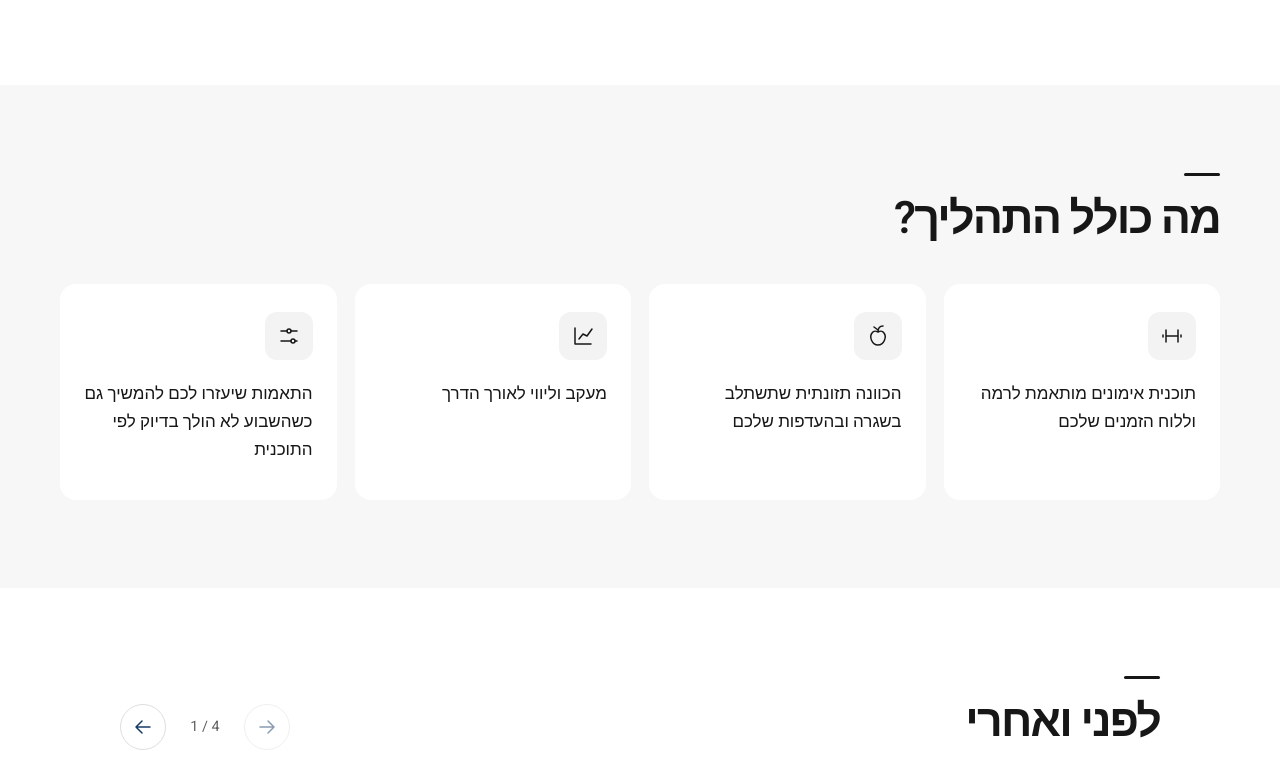
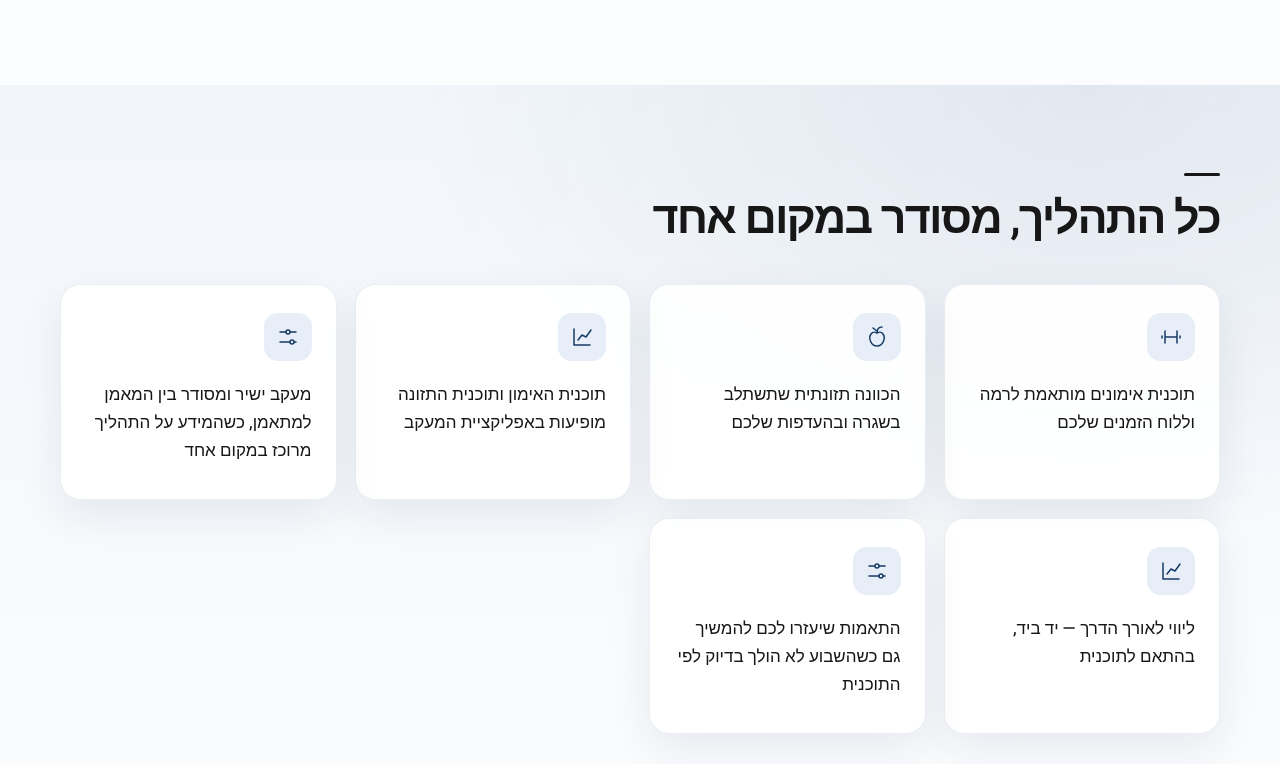
Before and after one commit to amiti00111-cpu/amitifargan, a website built with Vite: page index.html in a window 1280 px wide. Shown: the part 1276-2040 px from the top of the page. Built offline with nearby package versions, Linux system fonts and the light colour scheme.

Commit message:
Add app tracking details and modernize landing page

```diff
--- a/src/data/content.js
+++ b/src/data/content.js
@@ -32,11 +32,13 @@ export const content = {
     ],
   },
   features: {
-    title: 'מה כולל התהליך?',
+    title: 'כל התהליך, מסודר במקום אחד',
     items: [
       { icon: 'training', text: 'תוכנית אימונים מותאמת לרמה וללוח הזמנים שלכם' },
       { icon: 'nutrition', text: 'הכוונה תזונתית שתשתלב בשגרה ובהעדפות שלכם' },
-      { icon: 'progress', text: 'מעקב וליווי לאורך הדרך' },
+      { icon: 'progress', text: 'תוכנית האימון ותוכנית התזונה מופיעות באפליקציית המעקב' },
+      { icon: 'adjust', text: 'מעקב ישיר ומסודר בין המאמן למתאמן, כשהמידע על התהליך מרוכז במקום אחד' },
+      { icon: 'progress', text: 'ליווי לאורך הדרך — יד ביד, בהתאם לתוכנית' },
       { icon: 'adjust', text: 'התאמות שיעזרו לכם להמשיך גם כשהשבוע לא הולך בדיוק לפי התוכנית' },
     ],
   },
@@ -79,8 +81,8 @@ export const content = {
     ],
   },
   benefits: {
-    title: 'תהליך שמתאים לכם — ולא להפך',
-    text: 'נתחיל בהיכרות עם המטרות, ההעדפות והשגרה שלכם. משם נבנה תוכנית אישית, נעקוב אחר ההתקדמות ונבצע התאמות לפי הצורך.',
+    title: 'ליווי ישיר, בלי לאבד את הדרך',
+    text: 'האפליקציה מרכזת את תוכנית האימון ואת תוכנית התזונה במקום אחד. לאורך הדרך מתקיים מעקב ישיר ומסודר בין המאמן למתאמן, כדי לעבוד יחד לפי התוכנית ולהתאים את התהליך.',
   },
   // These sections are omitted until genuine testimonials / FAQ are supplied.
   // Testimonials: { text, name? } OR { image: { src, alt, width, height } }.
@@ -88,8 +90,8 @@ export const content = {
   // FAQ entries: { question, answer }.
   faq: { title: 'שאלות נפוצות', items: [] },
   cta: {
-    title: 'לא צריך לחכות ליום ראשון',
-    text: 'אם אתם רוצים להתחטב, אבל מחפשים דרך שאפשר לשלב בחיים האמיתיים — השאירו פרטים ונבדוק יחד אם התהליך מתאים לכם.',
+    title: 'מחפש אנשים רציניים לתהליך',
+    text: 'אם אתם רוצים להצליח ומוכנים להתמיד ולעבוד יחד, נלך יד ביד. תוכנית האימון והתזונה יופיעו באפליקציית המעקב, והמעקב הישיר בינינו ישמור על התהליך מסודר.',
     button: 'אני רוצה להתחיל',
   },
   form: {
--- a/src/styles.css
+++ b/src/styles.css
@@ -4,7 +4,7 @@
   :root {
     font-family: 'Heebo Variable', 'Heebo', Arial, sans-serif;
     color: #171717;
-    background: #ffffff;
+    background: #f8fafc;
     font-synthesis: none;
     --paper: #ffffff;
     --white: #fff;
@@ -12,14 +12,14 @@
     --muted: #606060;
     --accent: #173b67;
     --accent-hover: #102c4e;
-    --surface: #f3f3f3;
-    --line: #dedede;
-    --radius: 16px;
-    --shadow: 0 8px 28px rgb(0 0 0 / 4%);
+    --surface: #f1f5f9;
+    --line: #dce5ef;
+    --radius: 20px;
+    --shadow: 0 16px 44px rgb(15 35 60 / 8%);
   }
   *, *::before, *::after { box-sizing: border-box; }
   html { scroll-behavior: smooth; scroll-padding-top: 90px; }
-  body { margin: 0; min-width: 0; }
+  body { margin: 0; min-width: 0; background: linear-gradient(180deg, #fff 0%, #f8fafc 48%, #fff 100%); }
   button, input, textarea { font: inherit; }
   button, a, input, textarea, summary { -webkit-tap-highlight-color: transparent; }
   button, a { touch-action: manipulation; }
@@ -62,7 +62,7 @@
   .button-small { padding: 12px 18px; min-height: 46px; font-size: .9375rem; }
   .icon-button { display: inline-flex; align-items: center; justify-content: center; width: 46px; height: 46px; border: 1px solid var(--line); border-radius: 50%; color: var(--accent); background: transparent; transition: background .18s ease; flex-shrink: 0; }
   .icon-button:hover:not(:disabled) { background: var(--surface); }
-  .site-header { position: relative; z-index: 20; background: var(--paper); border-bottom: 1px solid var(--line); }
+  .site-header { position: sticky; top: 0; z-index: 20; background: rgb(255 255 255 / 88%); backdrop-filter: blur(16px); border-bottom: 1px solid rgb(220 229 239 / 80%); }
   .header-inner { height: 68px; display: flex; align-items: center; justify-content: space-between; gap: 12px; }
   .brand { display: inline-flex; align-items: center; gap: 10px; font-size: .95rem; font-weight: 600; line-height: 1.4; }
   .brand-mark { width: 22px; height: 26px; border: 2px solid var(--ink); border-radius: 14px 14px 3px 3px; flex-shrink: 0; position: relative; }
@@ -73,7 +73,7 @@
   .header-nav > a:not(.button) { padding: 12px; font-size: .95rem; }
   .header-nav > a:not(.button):hover { color: var(--accent); text-decoration: underline; text-underline-offset: 5px; }
   .menu-toggle { border-radius: 9px; }
-  .hero { display: grid; margin-block: 16px 48px; border-radius: var(--radius); overflow: hidden; }
+  .hero { display: grid; margin-block: 16px 48px; border-radius: 24px; overflow: hidden; box-shadow: 0 28px 72px rgb(12 37 66 / 18%); background: radial-gradient(circle at 8% 0%, rgb(47 84 127 / 55%), transparent 36%), linear-gradient(135deg, #0c1521 0%, #122c49 58%, #173b67 100%); }
   .hero-copy { min-width: 0; padding: 28px 20px; }
   .hero h1 { font-size: clamp(1.9375rem, 8.8vw, 3rem); max-width: 17ch; }
   .hero h1 span { display: block; }
@@ -84,7 +84,7 @@
   .hero-media { position: relative; min-width: 0; height: clamp(270px, 78vw, 340px); background: var(--surface); overflow: hidden; }
   .hero-media > img { position: absolute; inset: 0; width: 100%; height: 100%; object-fit: cover; object-position: center 25%; }
   .hero-media > .image-placeholder { height: 100%; }
-  .hero-photo { background: #111; color: white; }
+  .hero-photo { background: radial-gradient(circle at 8% 0%, rgb(47 84 127 / 55%), transparent 36%), linear-gradient(135deg, #0c1521 0%, #122c49 58%, #173b67 100%); color: white; }
   .hero-photo .hero-media { background: #111; }
   .hero-overlay { position: absolute; inset: 0; background: rgb(0 0 0 / 40%); pointer-events: none; }
   .hero-photo .hero-description { color: #dedede; }
@@ -99,10 +99,10 @@
   .problem { display: grid; gap: 26px; }
   .problem-heading { display: flex; flex-direction: column; align-items: flex-start; gap: 20px; }
   .problem h2 { max-width: 14ch; }
-  .features { background: #f7f7f7; }
+  .features { background: radial-gradient(ellipse at 85% 0%, rgb(23 59 103 / 8%), transparent 44%), linear-gradient(180deg, #f2f6fb 0%, #fbfcfe 100%); }
   .feature-grid { display: grid; gap: 14px; }
-  .feature-card { background: var(--paper); padding: 24px; border-radius: var(--radius); display: flex; align-items: flex-start; gap: 16px; }
-  .feature-icon { display: flex; align-items: center; justify-content: center; background: var(--surface); width: 48px; height: 48px; border-radius: 12px; color: var(--ink); flex-shrink: 0; }
+  .feature-card { background: rgb(255 255 255 / 92%); border: 1px solid rgb(23 59 103 / 9%); padding: 24px; border-radius: var(--radius); box-shadow: var(--shadow); display: flex; align-items: flex-start; gap: 16px; }
+  .feature-icon { display: flex; align-items: center; justify-content: center; background: #e7eef7; width: 48px; height: 48px; border-radius: 14px; color: var(--accent); flex-shrink: 0; }
   .feature-card p { font-size: 1.0625rem; font-weight: 450; line-height: 1.65; }
   .results-layout { display: grid; gap: 24px; max-width: 1040px; }
   .results-intro { display: flex; flex-wrap: wrap; justify-content: space-between; align-items: end; gap: 20px; }
@@ -135,9 +135,9 @@
   .step-number { font-size: 2.7rem; font-weight: 350; line-height: 1; letter-spacing: -.05em; font-variant-numeric: tabular-nums; color: #767676; grid-row: span 2; }
   .process-step p { color: var(--muted); font-size: 1rem; }
   .benefits { padding-top: 0; }
-  .benefits-panel { padding: 32px 24px; background: var(--surface); border-radius: var(--radius); }
+  .benefits-panel { padding: 32px 24px; color: white; background: radial-gradient(circle at 90% 0%, rgb(64 105 151 / 48%), transparent 40%), linear-gradient(130deg, #101a27, #173b67); border-radius: 24px; box-shadow: 0 24px 64px rgb(12 37 66 / 18%); }
   .benefits-panel h2 { margin-top: 20px; max-width: 21ch; }
-  .benefits-panel p { color: #545454; margin-top: 22px; font-size: 1.0625rem; max-width: 65ch; }
+  .benefits-panel p { color: #e3ebf5; margin-top: 22px; font-size: 1.0625rem; max-width: 65ch; }
   .testimonial-grid { display: flex; gap: 18px; overflow-x: auto; scroll-snap-type: x mandatory; padding: 5px 0 18px; }
   .testimonial-card { flex: 0 0 min(100%, 360px); scroll-snap-align: start; min-width: 0; border: 1px solid var(--line); border-radius: var(--radius); padding: 24px; background: white; }
   .testimonial-card img { width: 100%; height: auto; object-fit: contain; }
```
